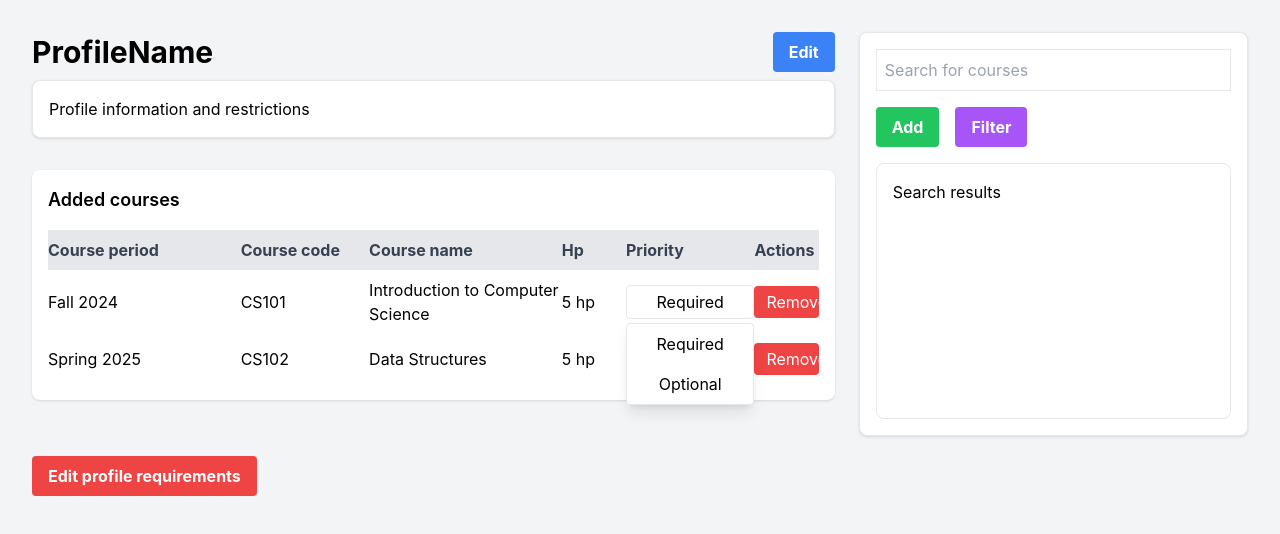
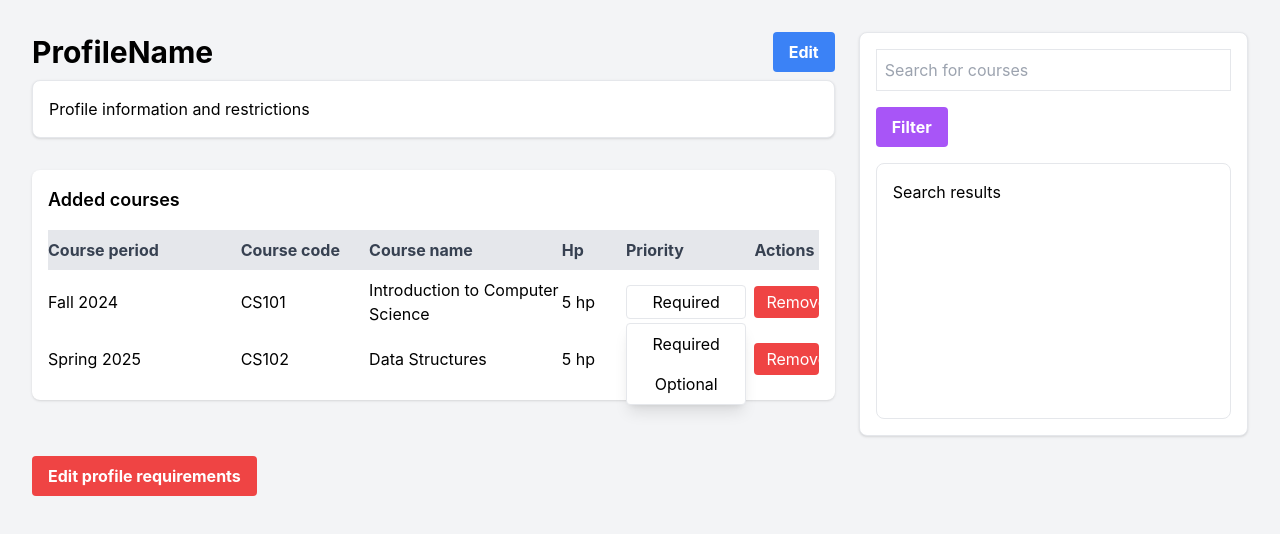
Before and after one commit to WebLabs-AB/MasterChooserApplication, a React (Create React App) app in the folder Frontend/masterfrontend/: page /teachermasterprofile in a window 1280 px wide. Both pictures are taken after a click on the button "Required". Shown: the top 534 px of the page. Built offline with nearby package versions, Linux system fonts and the light colour scheme.

Commit message:
"Remove add button in SearchSection"

```diff
--- a/Frontend/masterfrontend/src/Screens/TeacherMasterProfilePage.tsx
+++ b/Frontend/masterfrontend/src/Screens/TeacherMasterProfilePage.tsx
@@ -59,12 +59,12 @@ const CourseListSection: React.FC<CourseListSectionProps> = ({ courses, removeCo
         <div className="col-span-2">{course.code}</div>
         <div className="col-span-3">{course.name}</div>
         <div className="col-span-1">{`${course.hp} hp`}</div>
-        <div className="col-span-2 relative">
+        <div className="col-span-2 relative mr-2"> {/* Added margin-right here */}
           <Listbox value={course.priority} onChange={(newPriority) => updatePriority(course.id, newPriority)}>
             <Listbox.Button className="border rounded text-center w-full py-1">
               {course.priority}
             </Listbox.Button>
-            <Listbox.Options className="absolute z-10 w-full bg-white border rounded shadow-lg mt-1 max-h-60 overflow-auto">
+            <Listbox.Options className="absolute z-10 w-full bg-white border rounded shadow-lg mt-1 overflow-auto">
               {priorities.map((priority) => (
                 <Listbox.Option
                   key={priority}
@@ -101,9 +101,6 @@ const SearchSection = () => (
     <div className="p-4 border rounded-lg bg-white shadow">
       <input type="text" placeholder="Search for courses" className="border p-2 w-full mb-4" />
       <div className="flex gap-4 mb-4">
-        <button className="bg-green-500 text-white font-bold py-2 px-4 rounded">
-          Add
-        </button>
         <button className="bg-purple-500 text-white font-bold py-2 px-4 rounded">
           Filter
         </button>
```
